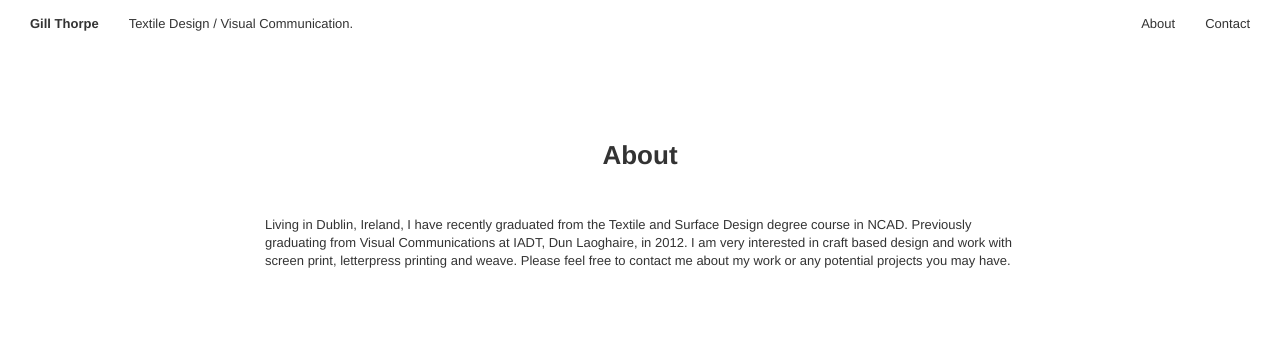
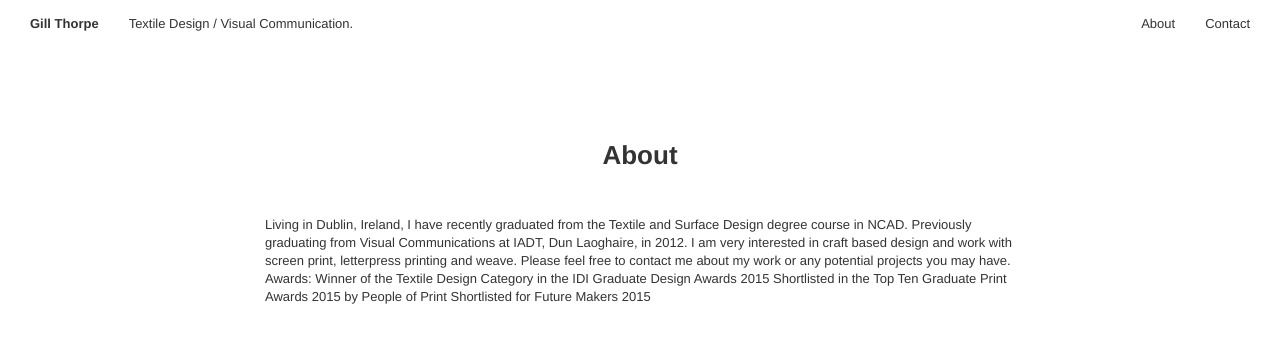
Before and after one commit to gill-thorpe/gill-thorpe.github.io, a Jekyll site: the page built from about.html, in a window 1280 px wide. Shown: the top 343 px of the page. Built offline with Jekyll 4.4.1, drawn with Linux system fonts in a browser that asks for light colours; nearby versions of some CDN libraries.

Commit message:
Update about.html

```diff
--- a/about.html
+++ b/about.html
@@ -3,6 +3,8 @@ layout: page
 title: About
 permalink: /about/
 ---
+
+
 
 Living in Dublin, Ireland, I have recently graduated from the Textile and Surface Design
 degree course in NCAD. Previously graduating from Visual Communications at IADT,
@@ -10,6 +12,15 @@ Dun Laoghaire, in 2012. I am very interested in craft based design and work with
 print, letterpress printing and weave. Please feel free to contact me about my work or any
 potential projects you may have.
 
+Awards:
+
+Winner of the Textile Design Category in the IDI Graduate Design Awards 2015
+
+Shortlisted in the Top Ten Graduate Print Awards 2015 by People of Print
+Shortlisted for Future Makers 2015
+
+
+
 <style>
     footer {
         display: none;
```
